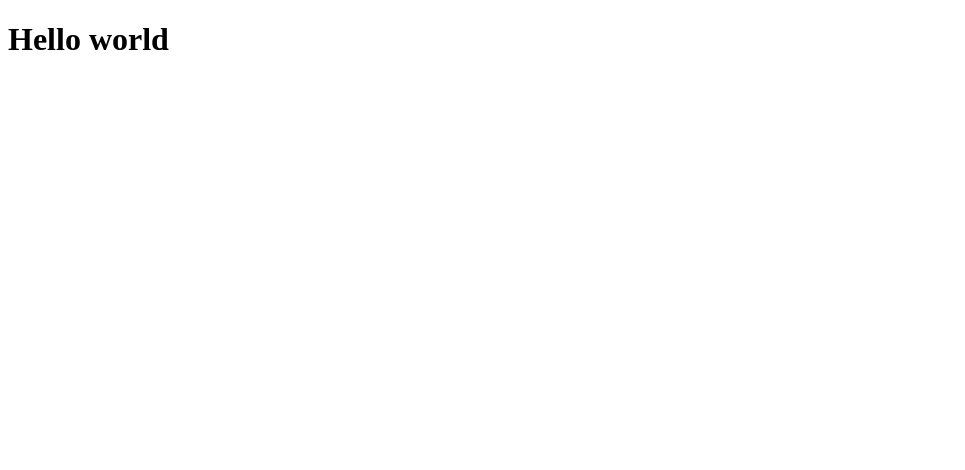
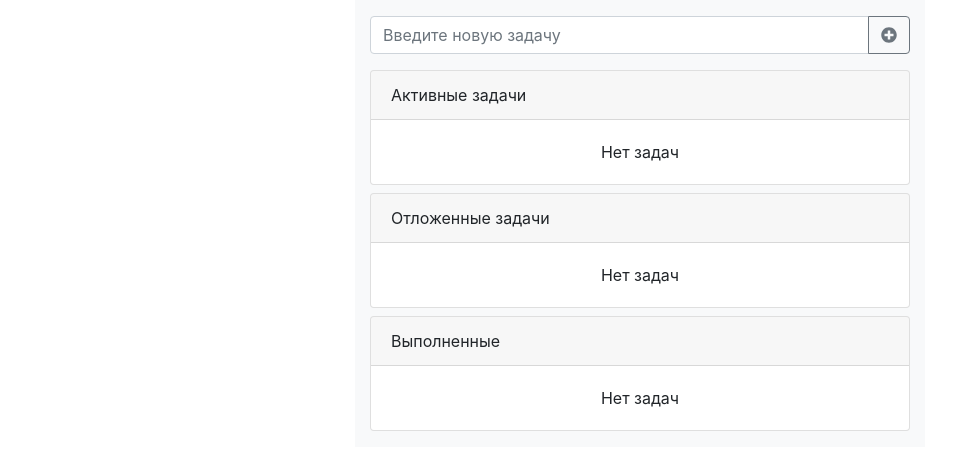
Before and after one commit to Mu57Di3/React-2020-03, a React app: page / in a window 1280 px wide. Shown: the top 470 px of the page, without its empty margins (0-965 px from the left). Built offline with nearby package versions, Linux system fonts and the light colour scheme.

Commit message:
Индексный файл приложения

```diff
--- a/src/index.tsx
+++ b/src/index.tsx
@@ -1,4 +1,25 @@
 import React from "react";
 import { render } from "react-dom";
 
-render(<h1>Hello world</h1>, document.getElementById("root"));
+import "bootstrap/dist/css/bootstrap.min.css";
+import { library } from "@fortawesome/fontawesome-svg-core";
+import { fab } from "@fortawesome/free-brands-svg-icons";
+import { far } from "@fortawesome/free-regular-svg-icons";
+import { fas } from "@fortawesome/free-solid-svg-icons";
+import ToDoApp from "./containers/ToDoApp";
+
+library.add(fab, far, fas);
+
+const App: React.FC<{}> = () => {
+    return (
+        <div className="container">
+            <div className="row justify-content-center">
+                <div className="col-6">
+                    <ToDoApp />
+                </div>
+            </div>
+        </div>
+    );
+};
+
+render(<App />, document.getElementById("root"));
```
